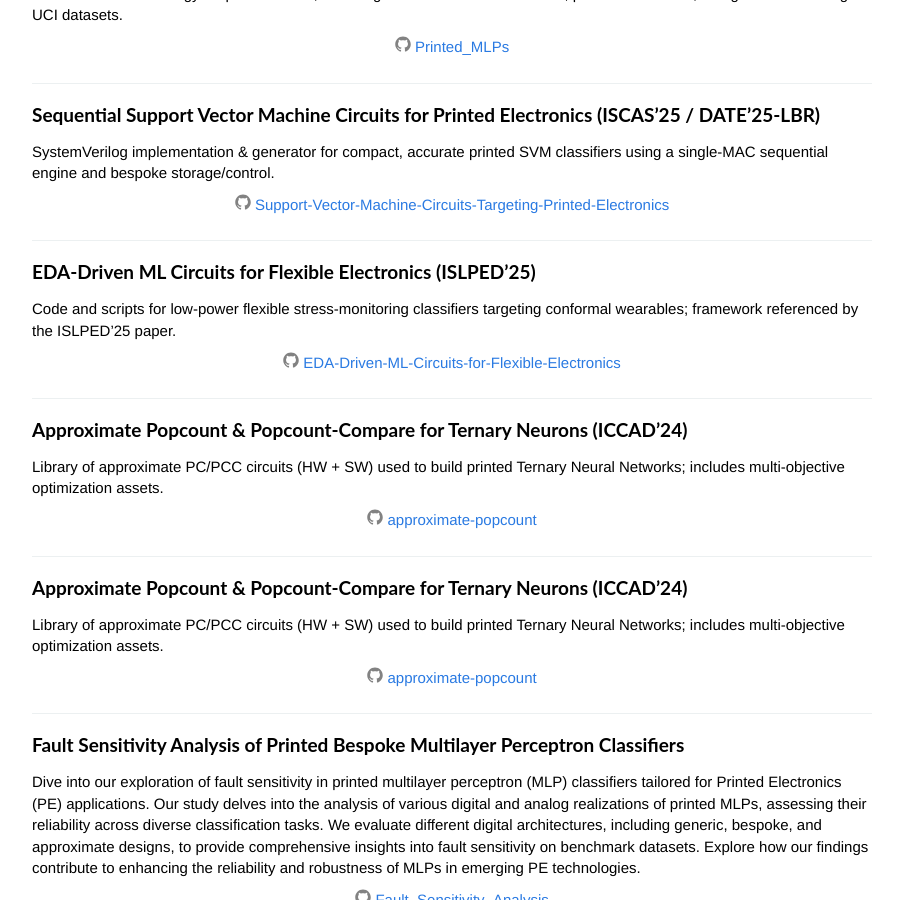
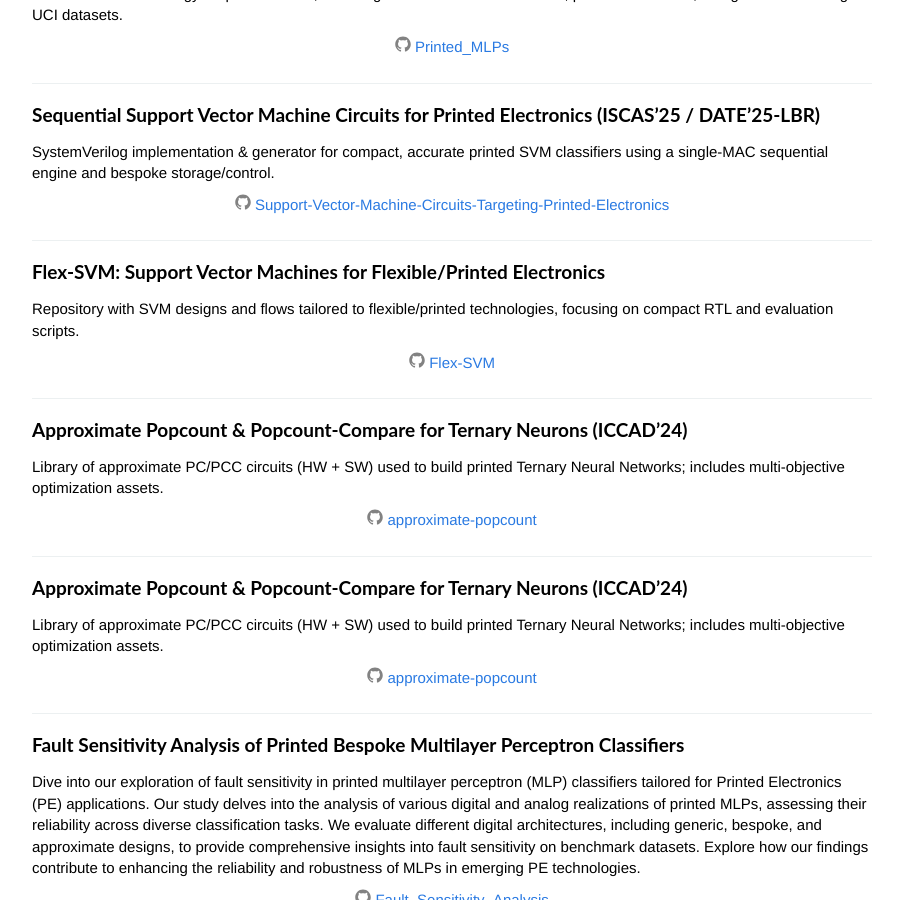
Before and after one commit to AutoPNN/AutoPNN.github.io, a Jekyll site: the page built from software.html, in a window 1280 px wide and 900 px high, scrolled down 931 px. Shown: the whole window, without its empty margins (188-1091 px from the left). Built offline with Jekyll 4.4.1, drawn with Linux system fonts in a browser that asks for light colours.

Commit message:
software

```diff
--- a/software.html
+++ b/software.html
@@ -105,18 +105,17 @@ layout: default
 
 <hr style="margin-top: 25px;">
 
+
 <li>
-  <h4 style="text-transform: inherit;">EDA-Driven ML Circuits for Flexible Electronics (ISLPED’25)</h4>
+  <h4 style="text-transform: inherit;">Flex-SVM: Support Vector Machines for Flexible/Printed Electronics</h4>
   <p style="margin-top: 15px;">
     <div class="csl-right-inline">
-      Code and scripts for low-power flexible stress-monitoring classifiers targeting conformal wearables; framework referenced by the ISLPED’25 paper.
+      Repository with SVM designs and flows tailored to flexible/printed technologies, focusing on compact RTL and evaluation scripts.
     </div>
   </p>
   <div class="text-center">
     <span class="icon icon-github">{% include icon-github.svg %}</span>
-    <a href="https://github.com/floAfentaki/EDA-Driven-ML-Circuits-for-Flexible-Electronics" class="git">
-      EDA-Driven-ML-Circuits-for-Flexible-Electronics
-    </a>
+    <a href="https://github.com/PolykarposV/Flex-SVM" class="git">Flex-SVM</a>
   </div>
 </li>
 
```
